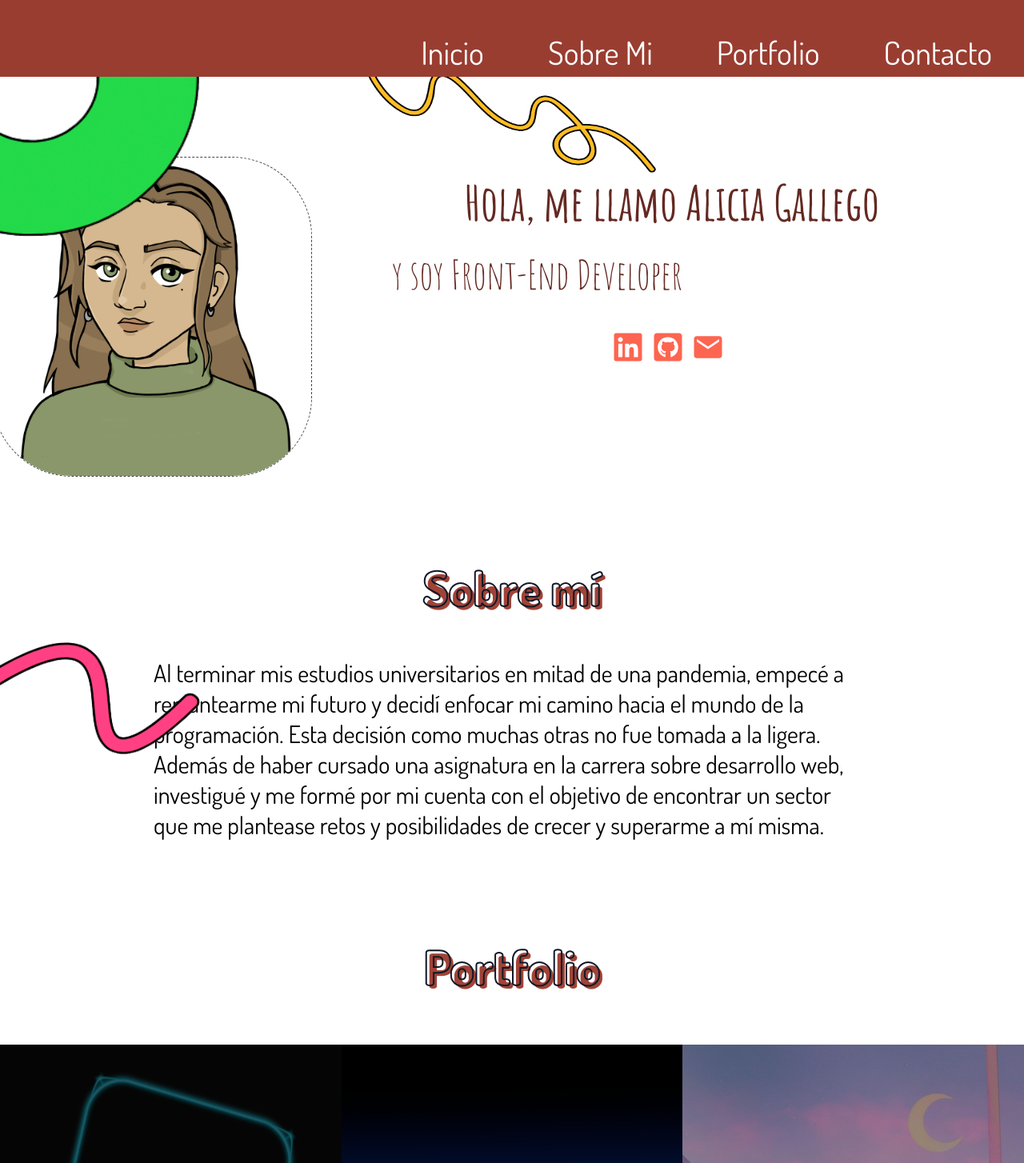
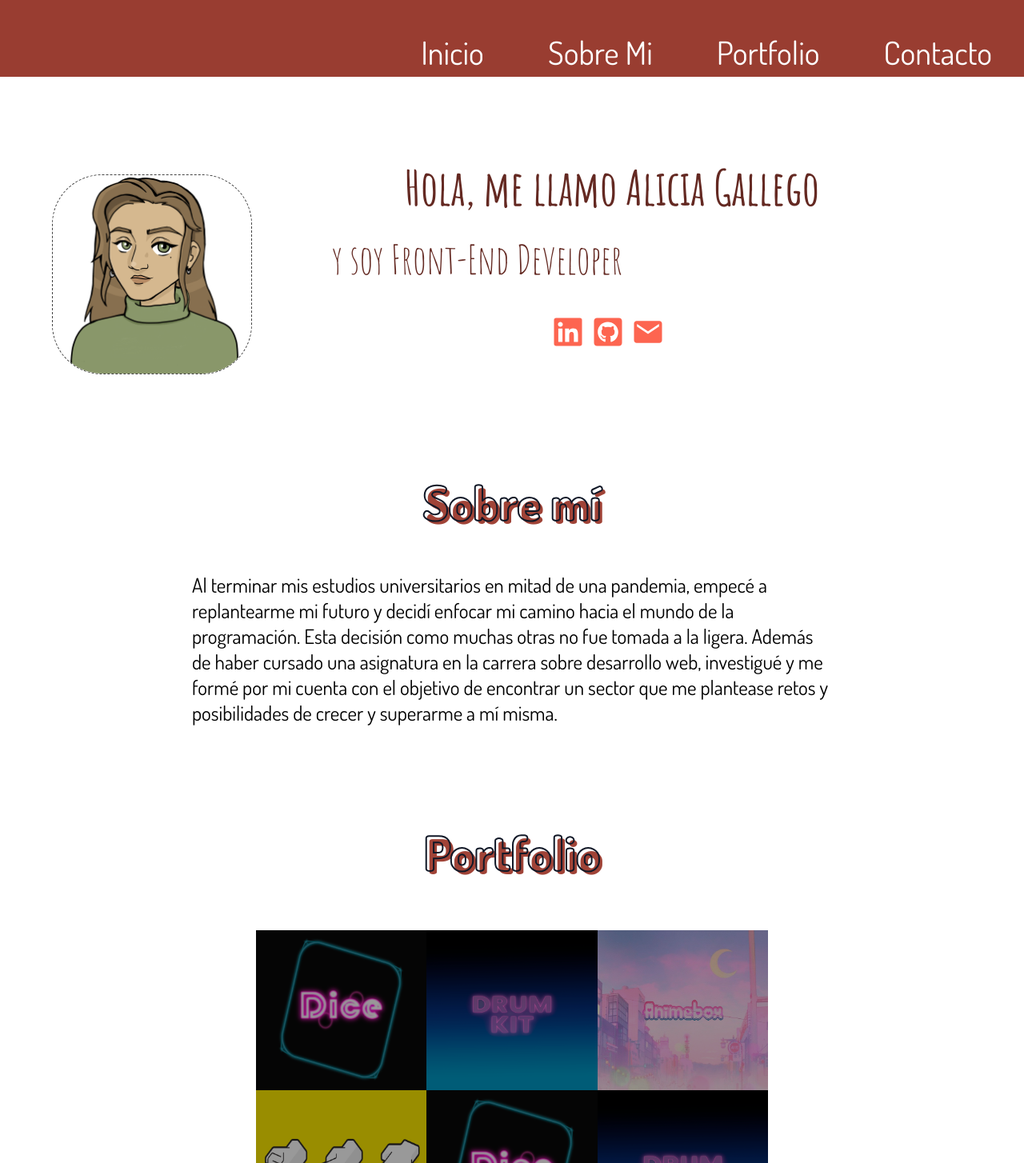
Before and after one commit to aliciaggz/portfolio, a React (Create React App) app: page /#/ in a window 1280 px wide. Shown: the top 1454 px of the page at 80% size. Built offline with nearby package versions, Linux system fonts and the light colour scheme.

Commit message:
size breakpo

```diff
--- a/src/styles/layout/_aboutme.scss
+++ b/src/styles/layout/_aboutme.scss
@@ -16,7 +16,8 @@
     width: 70%;
     font-size: 40px;
     @include desktop {
-      font-size: 30px;
+      font-size: 25px;
+      width: 800px;
     }
   }
 }
--- a/src/styles/layout/_contact.scss
+++ b/src/styles/layout/_contact.scss
@@ -29,6 +29,10 @@
       border-bottom: none;
 
       transition: all 0.3s ease-in-out;
+      @include desktop {
+        width: 300px;
+        height: 50px;
+      }
     }
   }
 }
--- a/src/styles/layout/_hero.scss
+++ b/src/styles/layout/_hero.scss
@@ -44,8 +44,8 @@
     margin-top: 170px;
 
     @include desktop {
-      width: 400px;
-      height: 400px;
+      width: 250px;
+      height: 250px;
       margin: 0;
       margin-top: 100px;
     }
@@ -62,6 +62,7 @@
       width: 800px;
       font-size: 60px;
       margin-bottom: 20px;
+      margin-top: 100px;
     }
   }
   &--text {
--- a/src/styles/layout/_portfolio.scss
+++ b/src/styles/layout/_portfolio.scss
@@ -3,6 +3,9 @@
   flex-direction: column;
   align-items: center;
   width: 100%;
+  @include desktop {
+    height: 100vh;
+  }
   &__title {
     font-size: 80px;
     margin-bottom: 60px;
@@ -19,6 +22,9 @@
 
     width: 100%;
     height: 50%;
+    @include desktop {
+      width: 50%;
+    }
     &--item {
       overflow: hidden;
       position: relative;
--- a/src/styles/pages/_index.scss
+++ b/src/styles/pages/_index.scss
@@ -10,6 +10,7 @@
   width: 250px;
   height: 200px;
   z-index: 0;
+  display: none;
   left: 0px;
 }
 
@@ -17,6 +18,7 @@
   position: absolute;
   width: 360px;
   height: 120px;
+  display: none;
   z-index: 0;
 }
 
@@ -24,6 +26,7 @@
   position: absolute;
   width: 250px;
   height: 140px;
+  display: none;
   z-index: 0;
   left: 0;
 }
```
